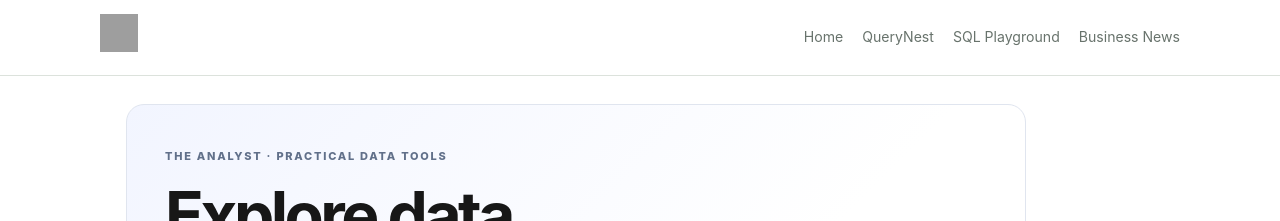
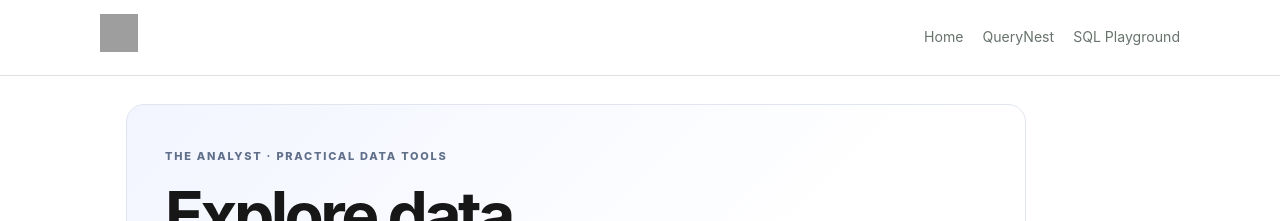
Before and after one commit to theanalystin/theanalyst.github.io, a Jekyll site: the page built from index.html, in a window 1280 px wide. Shown: the top 221 px of the page. Built offline with Jekyll 4.4.1, drawn with Linux system fonts in a browser that asks for light colours; grey boxes are pictures that could not be loaded.

Commit message:
Remove Business News from site navigation

```diff
--- a/_layouts/default.html
+++ b/_layouts/default.html
@@ -17,7 +17,7 @@
 <a href="{{ '/' | relative_url }}">Home</a>
 <a href="{{ '/querynest/' | relative_url }}">QueryNest</a>
 <a href="{{ '/sql-playground/' | relative_url }}">SQL Playground</a>
-<a href="{{ '/news/' | relative_url }}">Business News</a>
+
 </nav>
 </header>
 <main class="container">{{ content }}</main>
```
